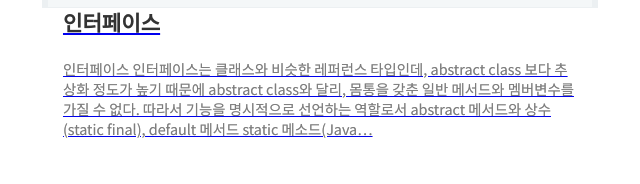
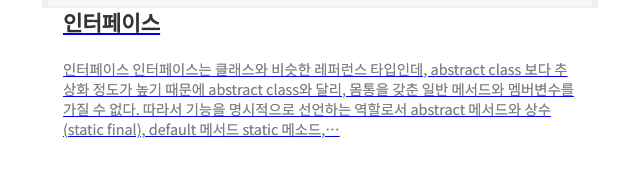
Before and after one commit to 2yeseul/seulog, a Gatsby site: page / in a window 1280 px wide. Shown: the part 370-554 px from the top of the page, 320-960 px from the left. Built offline with nearby package versions, Linux system fonts and the light colour scheme; Gatsby itself is replaced by a stand-in of ours; some packages are replaced by stand-ins of ours; what typography-theme-github would draw is missing.

Commit message:
Update week8.md

```diff
--- a/content/blog/Java/week8.md
+++ b/content/blog/Java/week8.md
@@ -9,7 +9,7 @@ draft: false
 
 인터페이스는 클래스와 비슷한 `레퍼런스 타입`인데, `abstract class` 보다 추상화 정도가 높기 때문에 abstract class와 달리, 몸통을 갖춘 일반 메서드와 멤버변수를 가질 수 없다.
 
-따라서 기능을 명시적으로 선언하는 역할로서 `abstract 메서드`와 `상수(static final)`, `default 메서드` `static 메소드`(Java 8부터), `private 메소드`만으로 이루어져 있다. 구현된 코드가 없으므로 당연히 인터페이스를 통해 인스턴스를 생성할 수 없다.
+따라서 기능을 명시적으로 선언하는 역할로서 `abstract 메서드`와 `상수(static final)`, `default 메서드` `static 메소드`, `private 메소드`만으로 이루어져 있다. 구현된 코드가 없으므로 당연히 인터페이스를 통해 인스턴스를 생성할 수 없다.
 
 ## 정의
 
```
